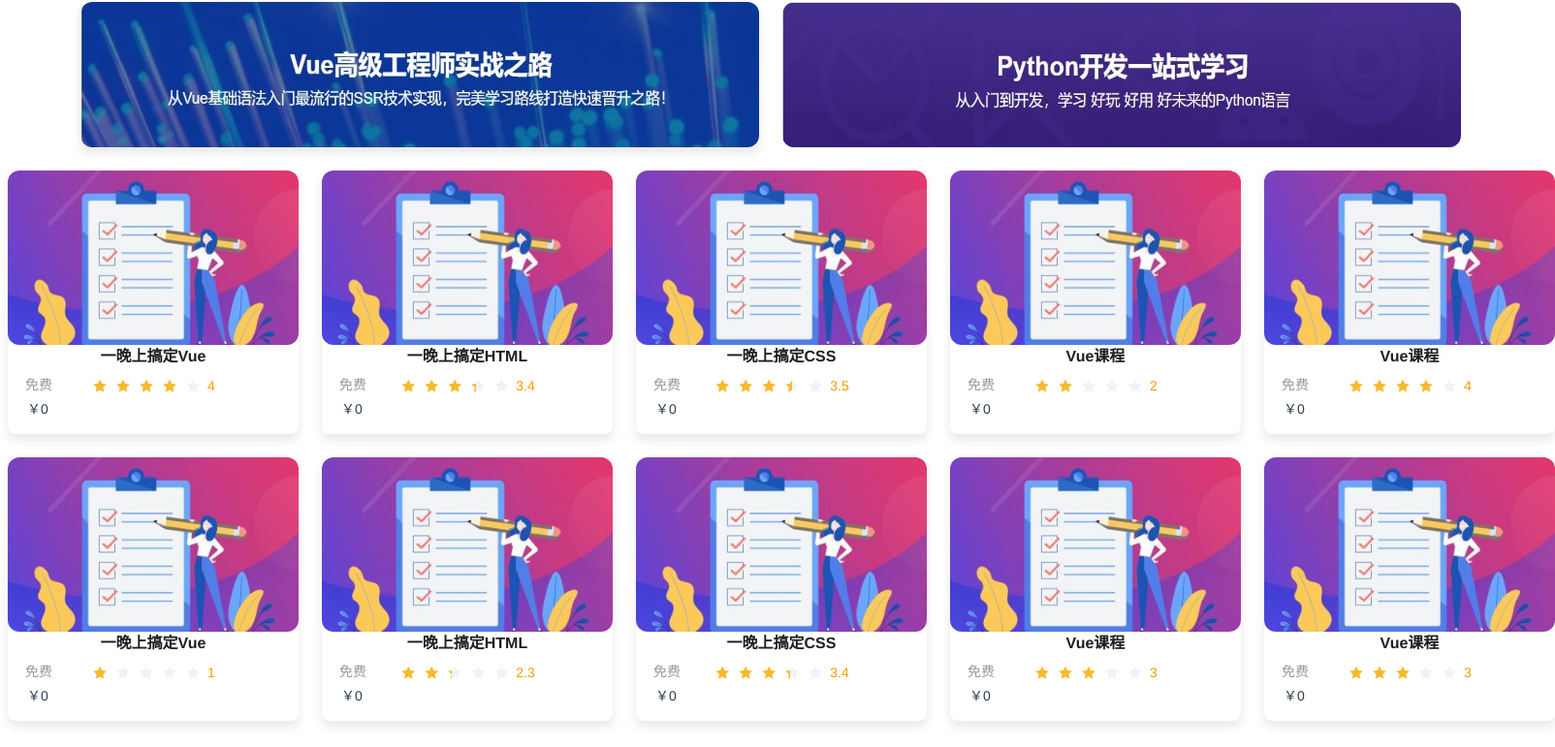
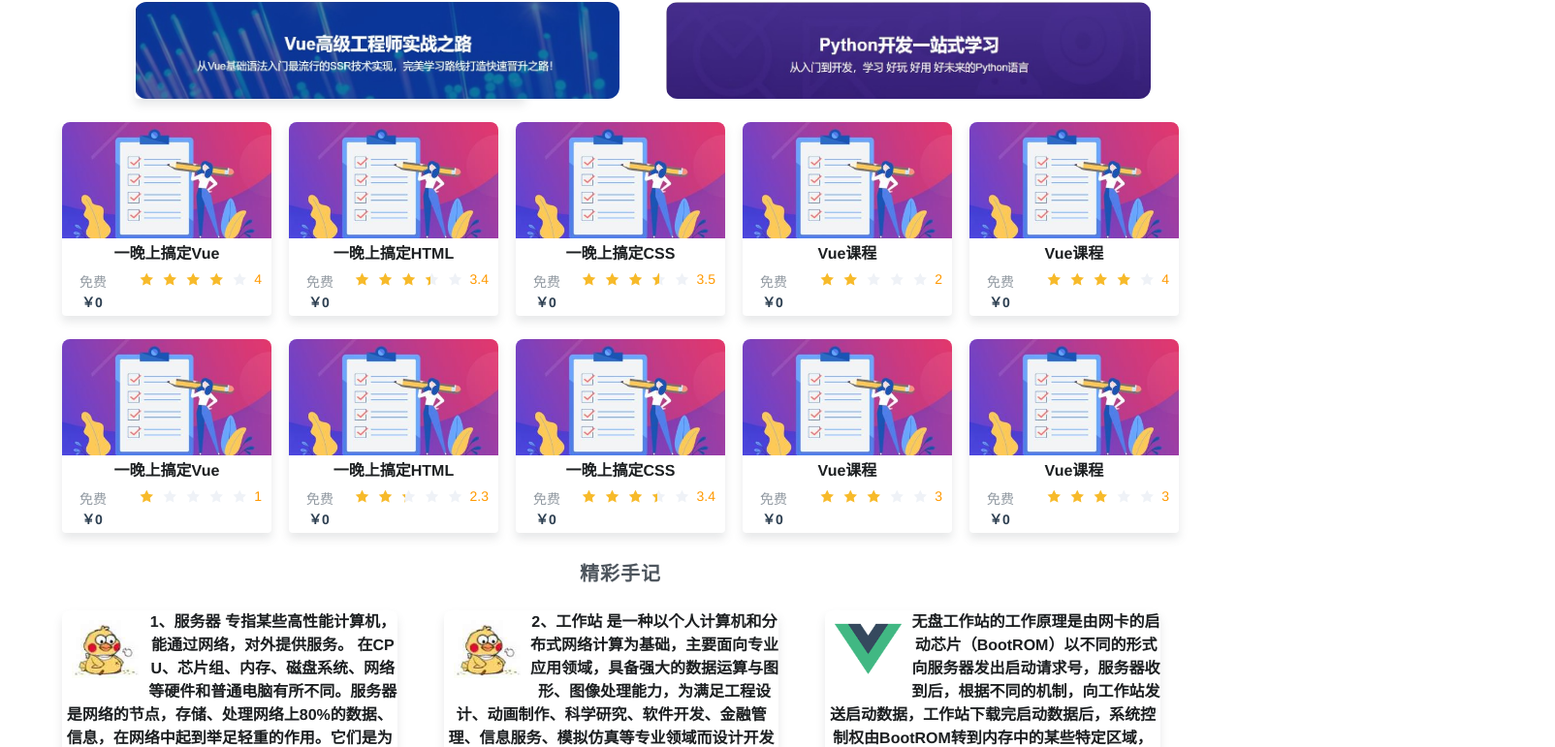
Before and after one commit to Hyq0719/Online-Education-Forntend, a Vue app: page /course in a window 1280 px wide. Shown: the part 675-1446 px from the top of the page at 97% size, 1604 px wide, since content can reach past the window. Built offline with nearby package versions, Linux system fonts and the light colour scheme; what vue-core-video-player would draw is missing.

Commit message:
调整了Nav2和article的大小

```diff
--- a/src/components/Article.vue
+++ b/src/components/Article.vue
@@ -17,7 +17,7 @@
 <style>
 .passage {
   position: relative;
-  width: 500px;
+  width: 30%;
   height: 300px;
   margin: 0 48px 24px 0;
   background: #FFFFFF;
@@ -28,7 +28,7 @@
 
 .passage_last {
   position: relative;
-  width: 500px;
+  width: 30%;
   height: 300px;
   margin: 0 0 24px 0;
   background: #FFFFFF;
@@ -46,13 +46,6 @@
   letter-spacing: 1px;
 }
 
-.container {
-  width: 1596px;
-  margin-left: auto;
-  margin-right: auto;
-  padding: 32px 0;
-  /*border: 3px solid #B3C0D1;*/
-}
 </style>
 
 <script>
--- a/src/components/Nav2.vue
+++ b/src/components/Nav2.vue
@@ -45,9 +45,9 @@
 
 .adview {
   position: relative;
-  width: 700px;
-  height: 150px;
-  margin: 0 24px 24px 75px;
+  width: 35%;
+  height: 100px;
+  margin: 0 10% 24px 75px;
   background: #FFFFFF;
   box-shadow: 0 6px 10px 0 rgba(95, 101, 105, 0.15);
   border-radius: 8px;
@@ -56,9 +56,9 @@
 
 .classview {
   position: relative;
-  width: 300px;
-  height: 272px;
-  margin: 0 24px 24px 0;
+  width: 216px;
+  height: 200px;
+  margin: 0 18px 24px 0;
   background: #FFFFFF;
   box-shadow: 0 6px 10px 0 rgba(95, 101, 105, 0.15);
   border-radius: 8px;
@@ -69,8 +69,8 @@
 
 .classview_last {
   position: relative;
-  width: 300px;
-  height: 272px;
+  width: 216px;
+  height: 200px;
   margin: 0 0 24px 0;
   background: #FFFFFF;
   box-shadow: 0 6px 10px 0 rgba(95, 101, 105, 0.15);
@@ -81,9 +81,10 @@
 }
 
 .container {
-  width: 1596px;
+  width: 1152px;
   margin-left: auto;
   margin-right: auto;
+  margin-bottom: auto;
   padding: 32px 0;
   /*border: 3px solid #B3C0D1;*/
 }
--- a/src/components/childcpn/adview.vue
+++ b/src/components/childcpn/adview.vue
@@ -1,12 +1,12 @@
 <template>
   <div class="grid-content">
     <el-row>
-      <img :src="img" class="img" width="700px" height="150px" alt="">
+      <img :src="img" class="img" width="500px" height="100px" alt="">
     </el-row>
   </div>
 </template>
 
-<style>
+<style scoped>
 .img {
   border-radius: 12px;
 }
--- a/src/components/childcpn/classview.vue
+++ b/src/components/childcpn/classview.vue
@@ -1,11 +1,11 @@
 <template>
   <div class="grid-content">
-    <img :src="img" width="300" height="180" class="img" alt="">
+    <img :src="img" width="100%" height="60%" class="img" alt="">
 
     <span class="classname">{{ classname }}</span>
     <p class="info">
       <span class="labelname">{{ label }}</span>
-      <span>   </span>
+      <span>  </span>
       <el-rate
           v-model="star"
           disabled
@@ -15,9 +15,9 @@
     </p>
     <p class="price">￥{{ price }}</p>
   </div>
-</template>
+</template>template
 
-<style>
+<style scoped>
 .info {
   position: relative;
   left: 0;
@@ -31,6 +31,7 @@
 .price {
   margin: 2px;
   font-size: 14px;
+  font-weight: bolder;
   position: absolute;
   left: 10px;
   padding: 0 8px;
@@ -39,8 +40,8 @@
 }
 
 .star {
-  display: inline;
   text-align: right;
+  margin-right: 10px;
 }
 
 .labelname {
--- a/src/components/childcpn/passage.vue
+++ b/src/components/childcpn/passage.vue
@@ -7,7 +7,7 @@
   </div>
 </template>
 
-<style>
+<style scoped>
 .view {
   overflow: hidden;
 }
@@ -25,6 +25,9 @@
 
 .img {
   float: left;
+  height: 20%;
+  width: 20%;
+  margin: 10px;
 }
 </style>
 
```
